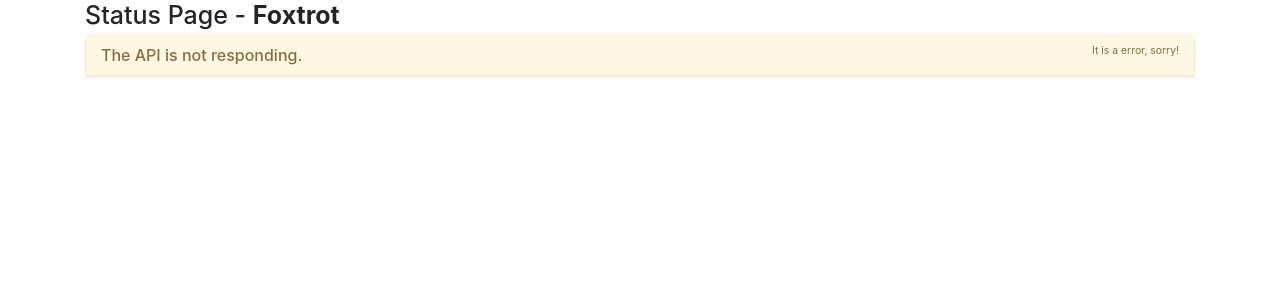
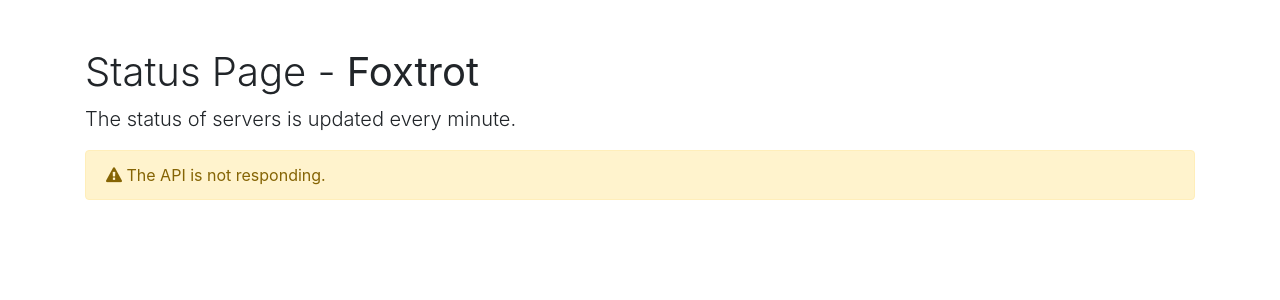
Before and after one commit to yang9w/uptimerobot_statuspage, a PHP site: page / in a window 1280 px wide. Shown: the top 300 px of the page. Run offline with PHP 8.4, Linux system fonts and the light colour scheme; data that the repository does not hold is empty; some libraries are stand-ins or nearby versions.

Commit message:
Update index.php

```diff
--- a/www/index.php
+++ b/www/index.php
@@ -13,7 +13,6 @@ $api = "xxxx";
 ?>
 <!DOCTYPE html>
 <html lang="en">
-
 <head>
 
 	<meta charset="utf-8">
@@ -28,27 +27,17 @@ $api = "xxxx";
   	<!-- Reload the page every minute -->
   	<meta http-equiv="refresh" content="60">
   	<!-- BootstrapCDN -->
-  <link href="https://maxcdn.bootstrapcdn.com/bootstrap/3.3.0/css/bootstrap.min.css" rel="stylesheet" id="bootstrap-css">
-  <script src="https://maxcdn.bootstrapcdn.com/bootstrap/3.3.0/js/bootstrap.min.js"></script>
-  <script src="https://code.jquery.com/jquery-1.11.1.min.js"></script>
-  <link href="https://netdna.bootstrapcdn.com/font-awesome/4.0.3/css/font-awesome.min.css" rel="stylesheet" type="text/css" />
-  <link href="https://bootswatch.com/yeti/bootstrap.min.css" rel="stylesheet" type="text/css" />
-  <script src="https://code.jquery.com/jquery.min.js"></script>
-  <script src="https://maxcdn.bootstrapcdn.com/bootstrap/3.3.2/js/bootstrap.min.js"></script>
-
+	<link rel="stylesheet" href="https://stackpath.bootstrapcdn.com/bootstrap/4.3.1/css/bootstrap.min.css" integrity="sha384-ggOyR0iXCbMQv3Xipma34MD+dH/1fQ784/j6cY/iJTQUOhcWr7x9JvoRxT2MZw1T" crossorigin="anonymous">
+	<!-- FontAwesome -->
+	<link href="https://stackpath.bootstrapcdn.com/font-awesome/4.7.0/css/font-awesome.min.css" rel="stylesheet" integrity="sha384-wvfXpqpZZVQGK6TAh5PVlGOfQNHSoD2xbE+QkPxCAFlNEevoEH3Sl0sibVcOQVnN" crossorigin="anonymous">
 
 </head>
 
 	<body>
 
 		<div class="container">
-      <div class="row">
-        <div class="col-md-12">
-          <h1>Status Page - <strong><?php echo htmlentities($title); ?></strong></h1>
-        </div>
-      </div>
-      <div class="row clearfix">
-          <div class="col-md-12 column">
+  			<h1 class="mt-5 font-weight-light">Status Page - <strong><?php echo htmlentities($title); ?></strong></h1>
+  			<p class="lead text-50">The status of servers is updated every minute.</p>
 
   			<?php
             #API Request.
@@ -79,13 +68,8 @@ $api = "xxxx";
            	#Display the global status.
            	if ($err) {
             	echo '
-                <div class="panel panel-warning">
-                  <div class="panel-heading">
-                    <h3 class="panel-title">
-                      The API is not responding.
-                      <small class="pull-right">It is a error, sorry!</small>
-                    </h3>
-                  </div>
+                <div class="alert alert-warning" role="alert">
+  					<i class="fa fa-exclamation-triangle"></i> The API is not responding.
 				</div>';
                 exit();
             }
@@ -94,66 +78,58 @@ $api = "xxxx";
                 if(is_null($offline))
                 {
                   	echo '
-                  <div class="panel panel-success">
-                    <div class="panel-heading">
-                      <h3 class="panel-title">
-                        The servers are working properly.
-                        <small class="pull-right">Refreshing every minute.</small>
-                      </h3>
-                    </div>
+                  	<div class="alert alert-success" role="alert">
+  						<i class="fa fa-check"></i> The servers are working properly.
 					</div>';
                 }
                 else {
                   	echo '
-                  <div class="panel panel-danger">
-                    <div class="panel-heading">
-                      <h3 class="panel-title">
-                        Disruption of services.
-                        <small class="pull-right">Refreshing every minute.</small>
-                      </h3>
-                    </div>
+                  	<div class="alert alert-danger" role="alert">
+  						<i class="fa fa-check"></i> Disruption of services.
 					</div>';
                 }
             }
             ?>
 
-              <div class="row clearfix">
-                  <div class="col-md-12 column">
-                      <div class="list-group">
+  			<div class="row">
+  				<div class="col-sm-12">
+   				 	<div class="card" >
+  						<ul class="list-group list-group-flush">
 
   							<?php
                           	foreach($xml->monitor as $monitor) {
                           	?>
-                          <div class="list-group-item">
-                              <span class="badge"><?php echo htmlentities($monitor['all_time_uptime_ratio']); ?>%</span>
-                              <h4 class="list-group-item-heading">
-                                  <?php echo htmlentities($monitor['friendly_name']); ?>
-                              </h4>
-                              <p class="list-group-item-text">
+
+    						<li class="list-group-item d-flex justify-content-between align-items-center"><?php echo htmlentities($monitor['friendly_name']); ?>
     						<?php
                             if ($monitor['status'] == 2) {
-                                  echo "<span class='label label-success'>Available</span>";
+                                echo "<span class='badge badge-success'>Available</span>";
                             }
                             elseif ($monitor['status'] == 9) {
-                                  echo "<span class='label label-danger'>Unavailable</span>";
+                                echo "<span class='badge badge-danger'>Unavailable</span>";
                             }
                             else {
-                                  echo "<span class='label label-warning'>Information unavailable</span>";
+                                echo "<span class='badge badge-warning'>Information unavailable</span>";
                             }
                             ?>
-                              </p>
-                          </div>
+    						</li>
+
     						<?php
                           	}
                           	?>
 
-                      </div>
-                  </div>
-              </div>
+  						</ul>
 					</div>
   				</div>
 			</div>
 
+		</div>
+
+		<!-- BootstrapCDN -->
+		<script src="https://code.jquery.com/jquery-3.3.1.slim.min.js" integrity="sha384-q8i/X+965DzO0rT7abK41JStQIAqVgRVzpbzo5smXKp4YfRvH+8abtTE1Pi6jizo" crossorigin="anonymous"></script>
+		<script src="https://cdnjs.cloudflare.com/ajax/libs/popper.js/1.14.7/umd/popper.min.js" integrity="sha384-UO2eT0CpHqdSJQ6hJty5KVphtPhzWj9WO1clHTMGa3JDZwrnQq4sF86dIHNDz0W1" crossorigin="anonymous"></script>
+		<script src="https://stackpath.bootstrapcdn.com/bootstrap/4.3.1/js/bootstrap.min.js" integrity="sha384-JjSmVgyd0p3pXB1rRibZUAYoIIy6OrQ6VrjIEaFf/nJGzIxFDsf4x0xIM+B07jRM" crossorigin="anonymous"></script>
+
 	</body>
 
 </html>
```
Lines whose indentation alone changed are shown as unchanged.
